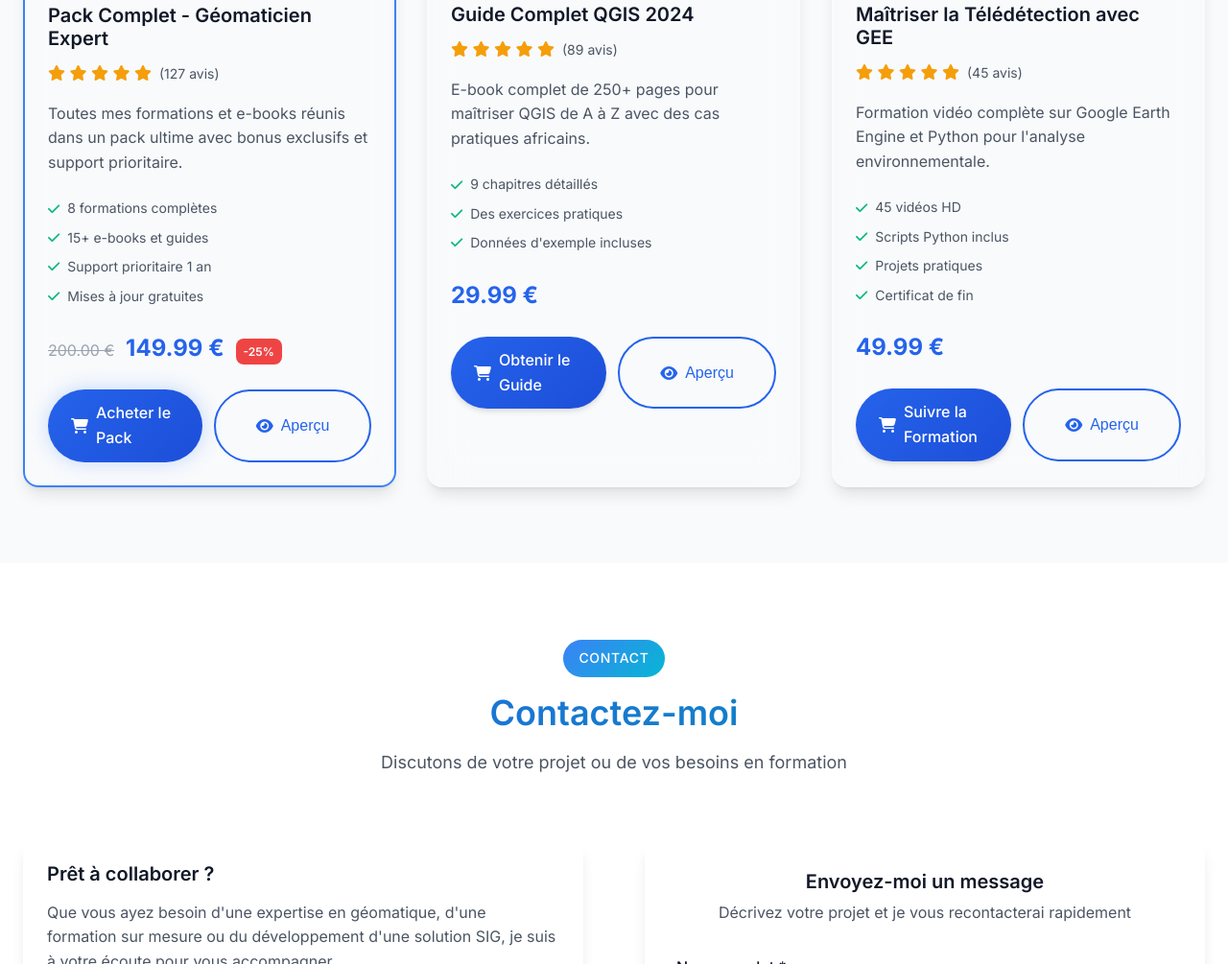
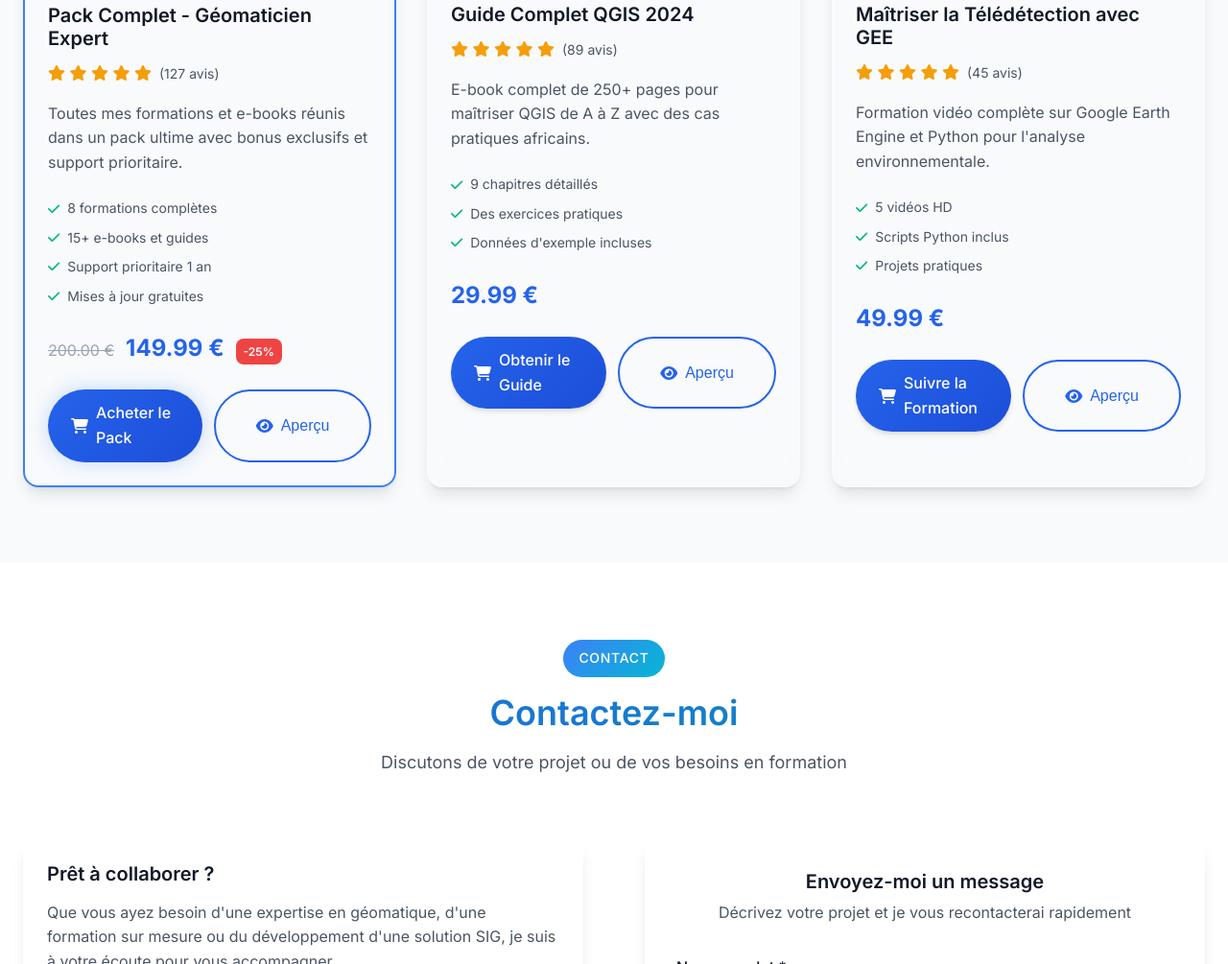
Before and after one commit to souloukn/portfolio, a website: page index.html in a window 1280 px wide. Shown: the part 6661-7666 px from the top of the page at 96% size. Drawn offline with nearby package versions, Linux system fonts and the light colour scheme.

Commit message:
Update index.html

```diff
--- a/index.html
+++ b/index.html
@@ -875,10 +875,9 @@
                             <p class="product-description">Formation vidéo complète sur Google Earth Engine et Python pour l'analyse environnementale.</p>
                             <div class="product-features">
                                 <ul>
-                                    <li><i class="fas fa-check"></i> 45 vidéos HD</li>
+                                    <li><i class="fas fa-check"></i> 5 vidéos HD</li>
                                     <li><i class="fas fa-check"></i> Scripts Python inclus</li>
                                     <li><i class="fas fa-check"></i> Projets pratiques</li>
-                                    <li><i class="fas fa-check"></i> Certificat de fin</li>
                                 </ul>
                             </div>
                             <div class="product-pricing">
```
